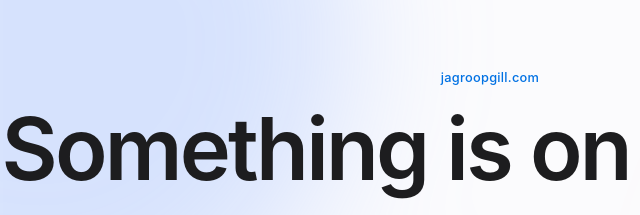
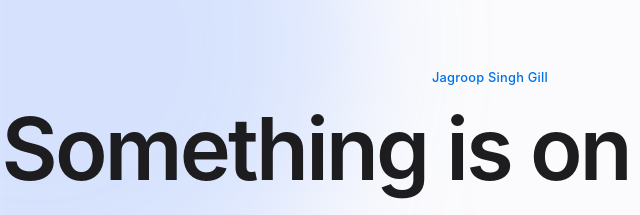
Before and after one commit to gilljagroop12/2.ComingSoon, a plain HTML site: page index.html in a window 1280 px wide. Shown: the part 167-382 px from the top of the page, 150-790 px from the left. Drawn offline with Linux system fonts and the light colour scheme.

Commit message:
Update index.html

```diff
--- a/index.html
+++ b/index.html
@@ -178,7 +178,7 @@ footer p{font-size:.76rem;color:var(--ink-3);letter-spacing:0}
 
 <main>
   <div>
-    <p class="eyebrow rise d1">jagroopgill.com</p>
+    <p class="eyebrow rise d1">Jagroop Singh Gill</p>
     <h1 class="rise d2">Something is on the way.</h1>
     <p class="sub rise d3">This page is being built with care. It will be here soon — thank you for your patience.</p>
     <div class="meta rise d4"><span class="dot" aria-hidden="true"></span> In progress</div>
```
